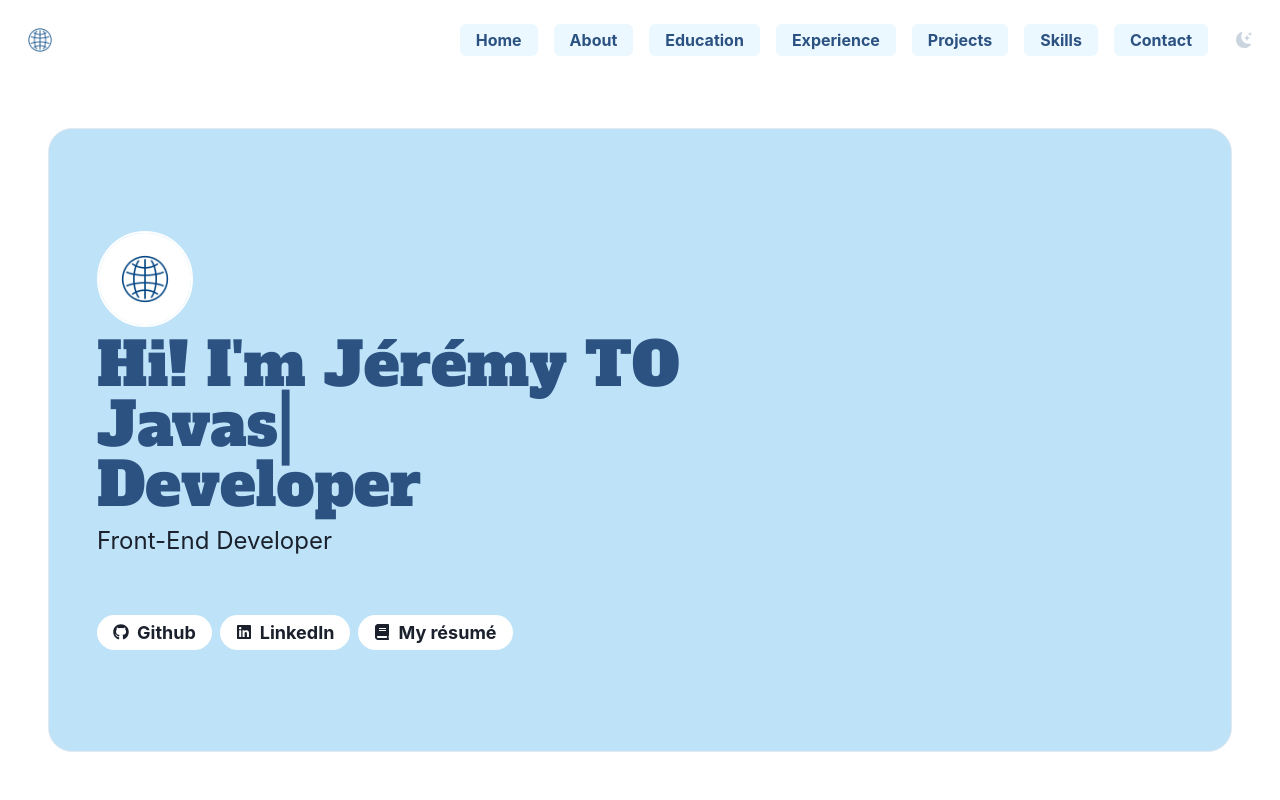
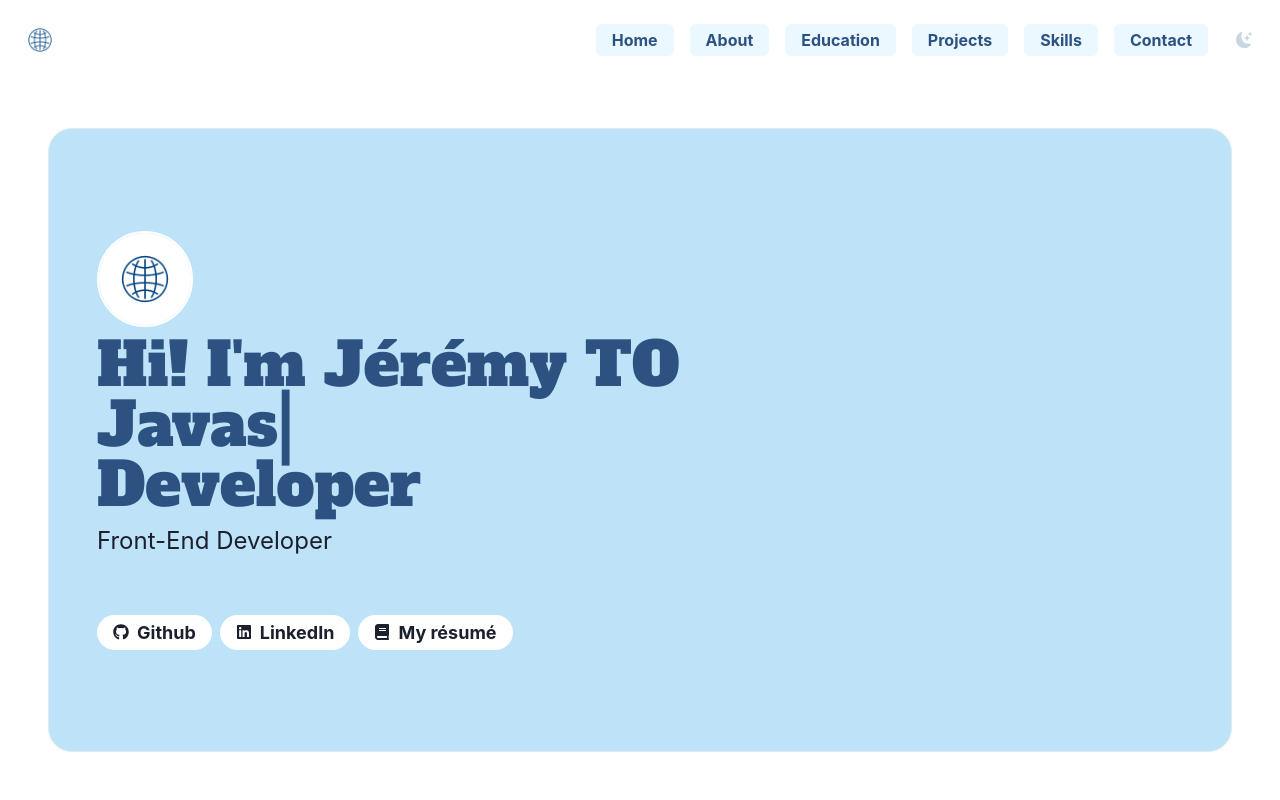
Before and after one commit to Jeremy-To/portfolioReact, a React (Vite) app: page / in a window 1280 px wide. Shown: the top 800 px of the page. Built offline with nearby package versions, Linux system fonts and the light colour scheme.

Commit message:
removing experiances

```diff
--- a/src/pages/common/Navbar.tsx
+++ b/src/pages/common/Navbar.tsx
@@ -137,10 +137,6 @@ const options = [
     href: "education",
   },
   {
-    name: "Experience",
-    href: "experience",
-  },
-  {
     name: "Projects",
     href: "projects",
   },
```
Also changed, not shown: src/me.interface.ts (+0 -9 lines).
